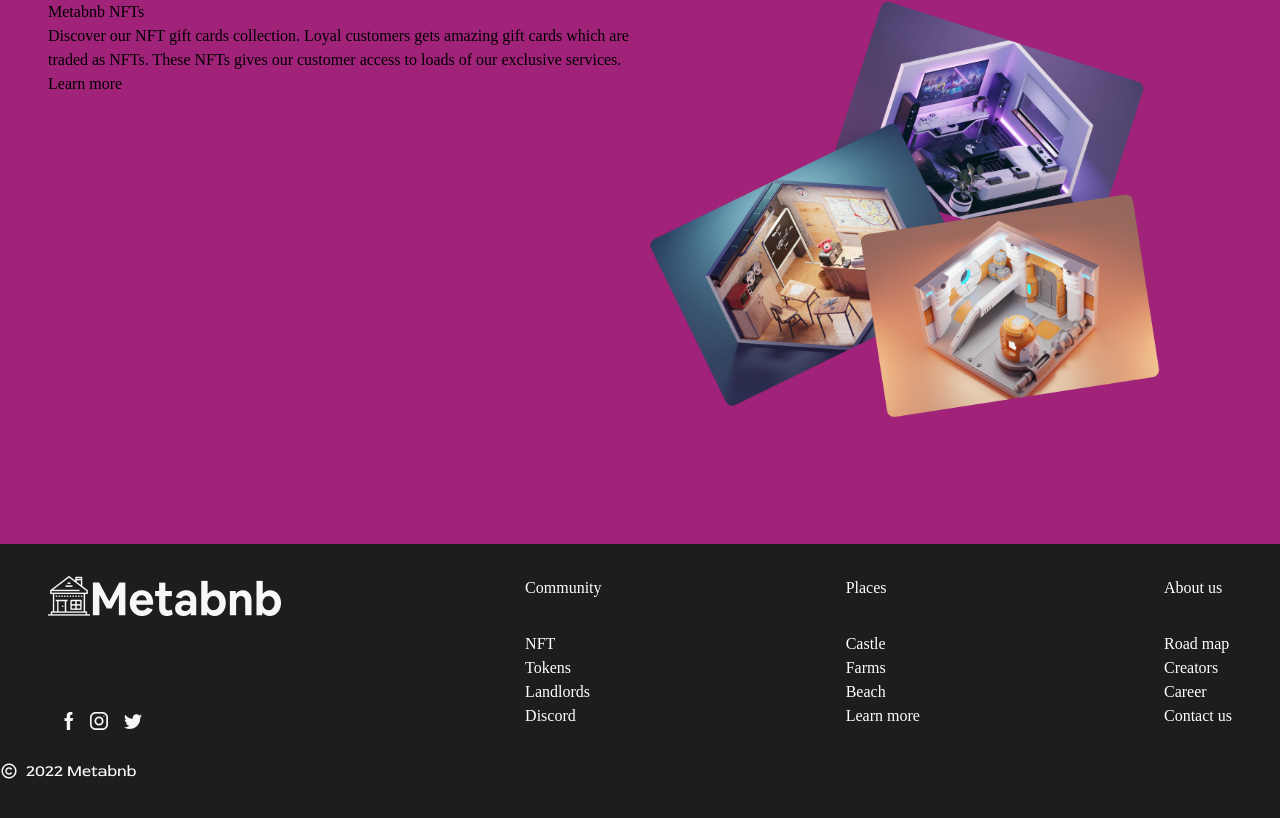
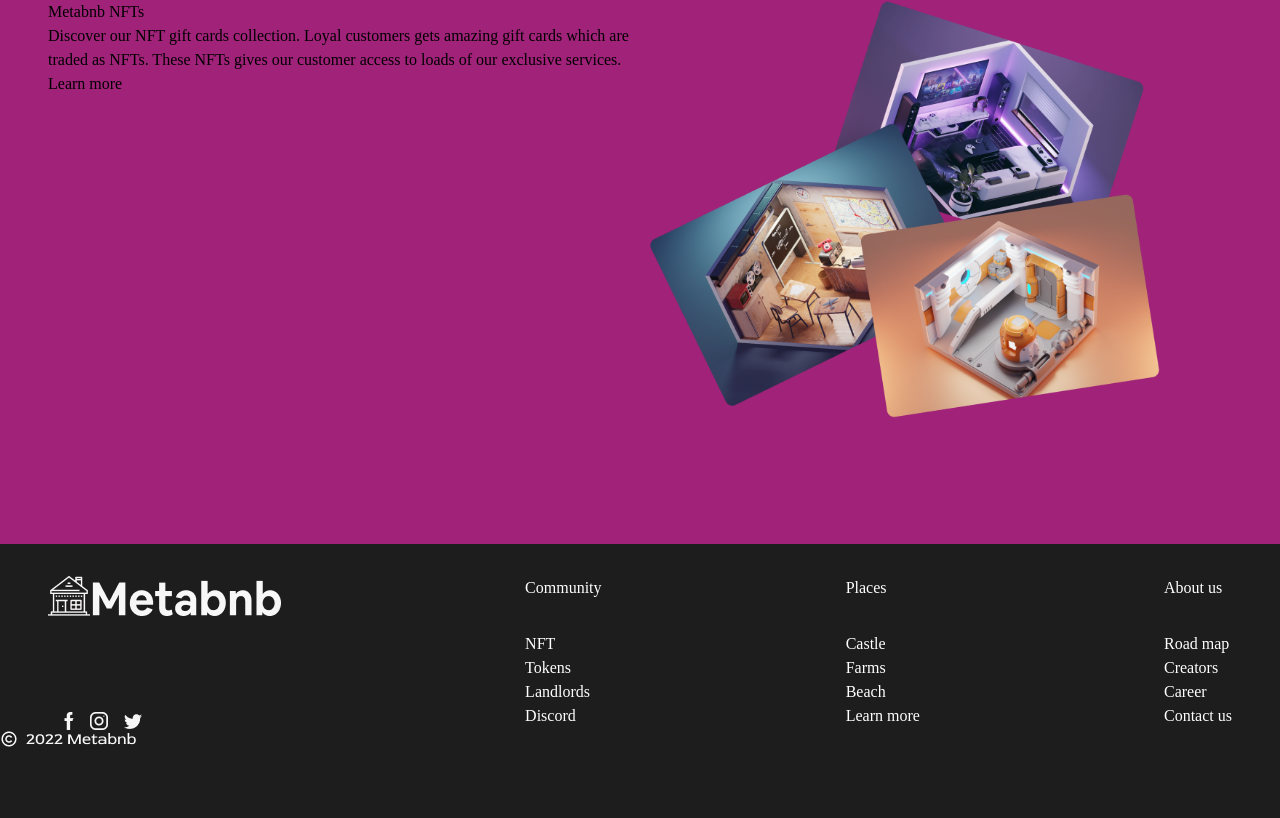
Before and after one commit to Jejeet/NFTs, a React (Create React App) app: page / in a window 1280 px wide. Shown: the part 1706-2524 px from the top of the page. Built offline with nearby package versions, Linux system fonts and the light colour scheme; a web font is replaced by a local one.

Commit message:
fixed footer

```diff
--- a/src/components/home.jsx
+++ b/src/components/home.jsx
@@ -186,7 +186,7 @@
         </div>
 
 
-        <footer className="py-8">
+        <footer className="">
           <p>
             <img src={Footer} alt="" />
           </p>
```
